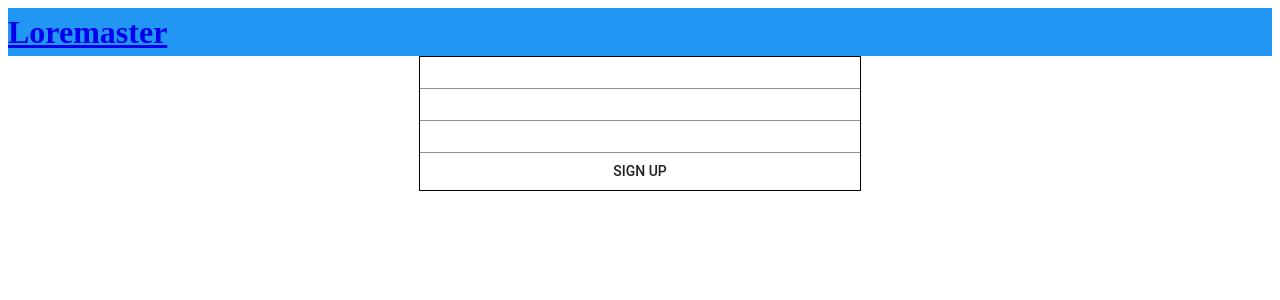
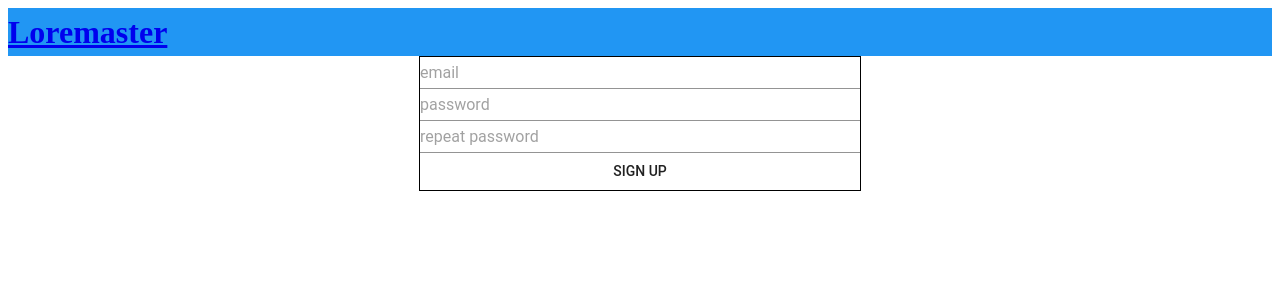
Before and after one commit to BramKaashoek/loremmaster, a React (Create React App) app: page /signUp in a window 1280 px wide. Shown: the top 300 px of the page. Built offline with nearby package versions, Linux system fonts and the light colour scheme.

Commit message:
add placeholders

```diff
--- a/src/modules/auth/SignUp.tsx
+++ b/src/modules/auth/SignUp.tsx
@@ -41,11 +41,24 @@ class SignUp extends React.Component<PropsType, IState> {
     return (
       <StyledAuthContainer>
         <form onSubmit={this.signUp} className={this.props.classes.root}>
-          <Input type="email" id="email" value={this.state.email} onChange={this.handleInputChange} />
-          <Input type="password" id="password" value={this.state.password} onChange={this.handleInputChange} />
+          <Input
+            type="email"
+            id="email"
+            placeholder="email"
+            value={this.state.email}
+            onChange={this.handleInputChange}
+          />
+          <Input
+            type="password"
+            id="password"
+            placeholder="password"
+            value={this.state.password}
+            onChange={this.handleInputChange}
+          />
           <Input
             type="password"
             id="passwordRepeat"
+            placeholder="repeat password"
             value={this.state.passwordRepeat}
             onChange={this.handleInputChange}
           />
```
